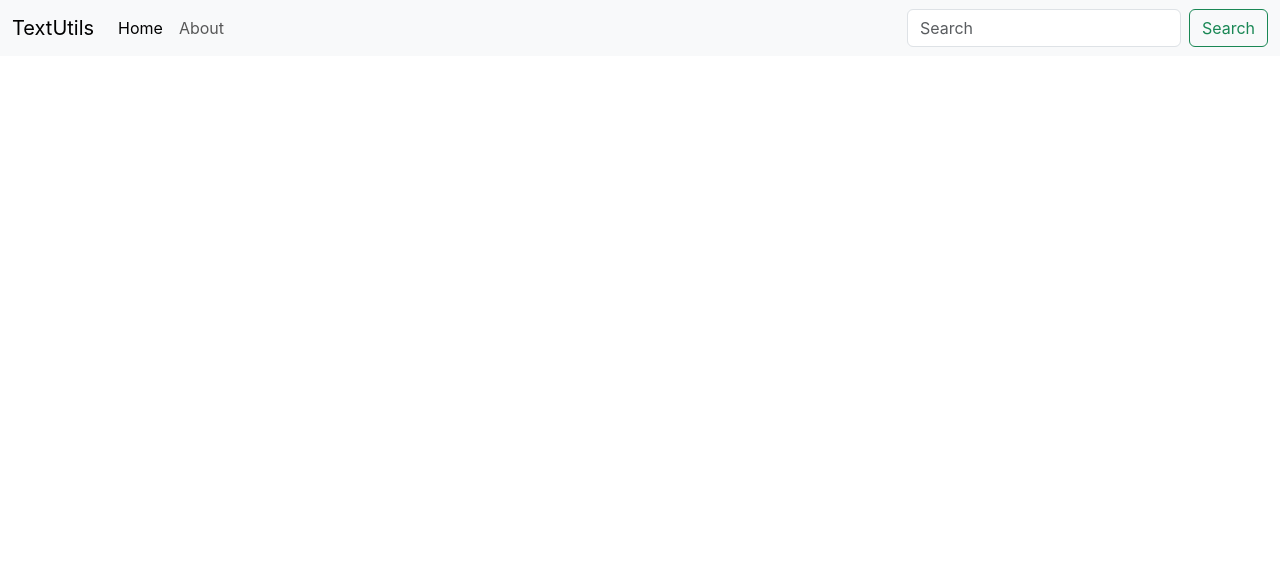
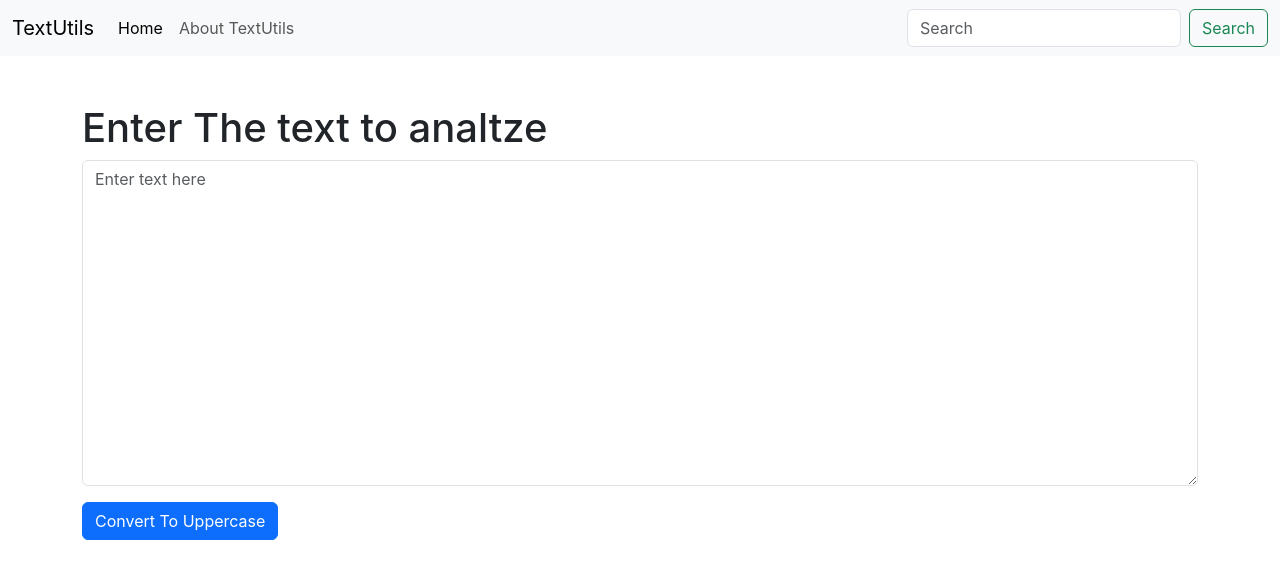
Before and after one commit to alpeshlata/textUtils, a React (Create React App) app: page / in a window 1280 px wide. Shown: the top 578 px of the page. Built offline with nearby package versions, Linux system fonts and the light colour scheme.

Commit message:
create and coplite code of textUtils

```diff
--- a/src/App.js
+++ b/src/App.js
@@ -1,33 +1,15 @@
 
 import './App.css';
+import Navabaar from './components/Navabaar';
+import TextForm from './components/TextForm';
 
 function App() {
   return (
     <>
-
-<nav className="navbar navbar-expand-lg bg-body-tertiary">
-  <div className="container-fluid">
-    <a className="navbar-brand" href="/">TextUtils</a>
-    <button className="navbar-toggler" type="button" data-bs-toggle="collapse" data-bs-target="#navbarSupportedContent" aria-controls="navbarSupportedContent" aria-expanded="false" aria-label="Toggle navigation">
-      <span className="navbar-toggler-icon"></span>
-    </button>
-    <div className="collapse navbar-collapse" id="navbarSupportedContent">
-      <ul className="navbar-nav me-auto mb-2 mb-lg-0">
-        <li className="nav-item">
-          <a className="nav-link active" aria-current="page" href="/">Home</a>
-        </li>
-        <li className="nav-item">
-          <a className="nav-link" href="/">About</a>
-        </li>
-
-      </ul>
-      <form className="d-flex" role="search">
-        <input className="form-control me-2" type="search" placeholder="Search" aria-label="Search"/>
-        <button className="btn btn-outline-success" type="submit">Search</button>
-      </form>
-    </div>
-  </div>
-</nav>
+      <Navabaar title='TextUtils' about='About TextUtils'/>
+      <div className='container my-5'>
+      <TextForm heading="Enter The text to analtze"/>
+      </div>
 
     </>
   );
--- /dev/null
+++ b/src/components/Navabaar.js
@@ -0,0 +1,38 @@
+import React from 'react'
+import PropTypes from 'prop-types'
+export default function Navabaar(props) {
+  return (
+    <nav className="navbar navbar-expand-lg bg-body-tertiary">
+  <div className="container-fluid">
+    <a className="navbar-brand" href="/">{props.title}</a>
+    <button className="navbar-toggler" type="button" data-bs-toggle="collapse" data-bs-target="#navbarSupportedContent" aria-controls="navbarSupportedContent" aria-expanded="false" aria-label="Toggle navigation">
+      <span className="navbar-toggler-icon"></span>
+    </button>
+    <div className="collapse navbar-collapse" id="navbarSupportedContent">
+      <ul className="navbar-nav me-auto mb-2 mb-lg-0">
+        <li className="nav-item">
+          <a className="nav-link active" aria-current="page" href="/">Home</a>
+        </li>
+        <li className="nav-item">
+          <a className="nav-link" href="/">{props.about}</a>
+        </li>
+
+      </ul>
+      <form className="d-flex" role="search">
+        <input className="form-control me-2" type="search" placeholder="Search" aria-label="Search"/>
+        <button className="btn btn-outline-success" type="submit">Search</button>
+      </form>
+    </div>
+  </div>
+</nav>
+  )
+}
+
+Navabaar.propTypes={
+  title:PropTypes.string.isRequired,
+  about: PropTypes.string.isRequired
+}
+Navabaar.defaultProp={
+  title:"Set Title",
+  about:"set about"
+}
--- /dev/null
+++ b/src/components/TextForm.js
@@ -0,0 +1,26 @@
+import React, {useState} from 'react'
+
+export default function TextForm(props) {
+  const heandelUpclick=()=>{
+    // console.log("Heandled OnClick");
+    let newtext=text.toUpperCase();
+    setText(newtext)
+  }
+  const heandelOnchange=(event)=>{
+    // console.log("heandel OnChange")
+    setText(event.target.value);
+
+  }
+  const [text,setText]=useState();
+  return (
+        <div>
+          <h1>{props.heading}</h1>
+          <div class="mb-3">
+            <h1>{props.heaing}</h1>
+            <textarea className="form-control" id="myBox" value={text} placeholder='Enter text here' onChange={heandelOnchange} rows="13"></textarea>
+            <button className='btn btn-primary mt-3' onClick={heandelUpclick}>Convert To Uppercase</button>
+        </div>
+        </div>
+
+  )
+}
```
